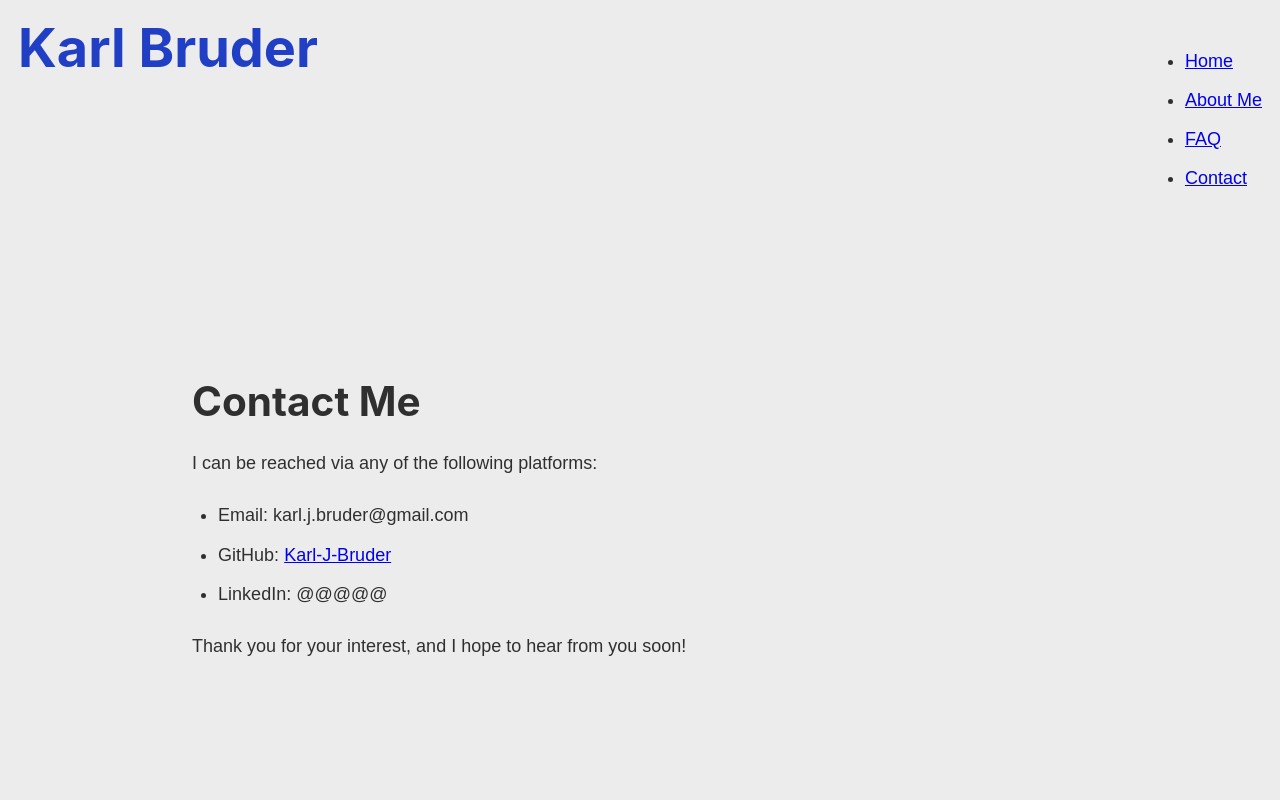
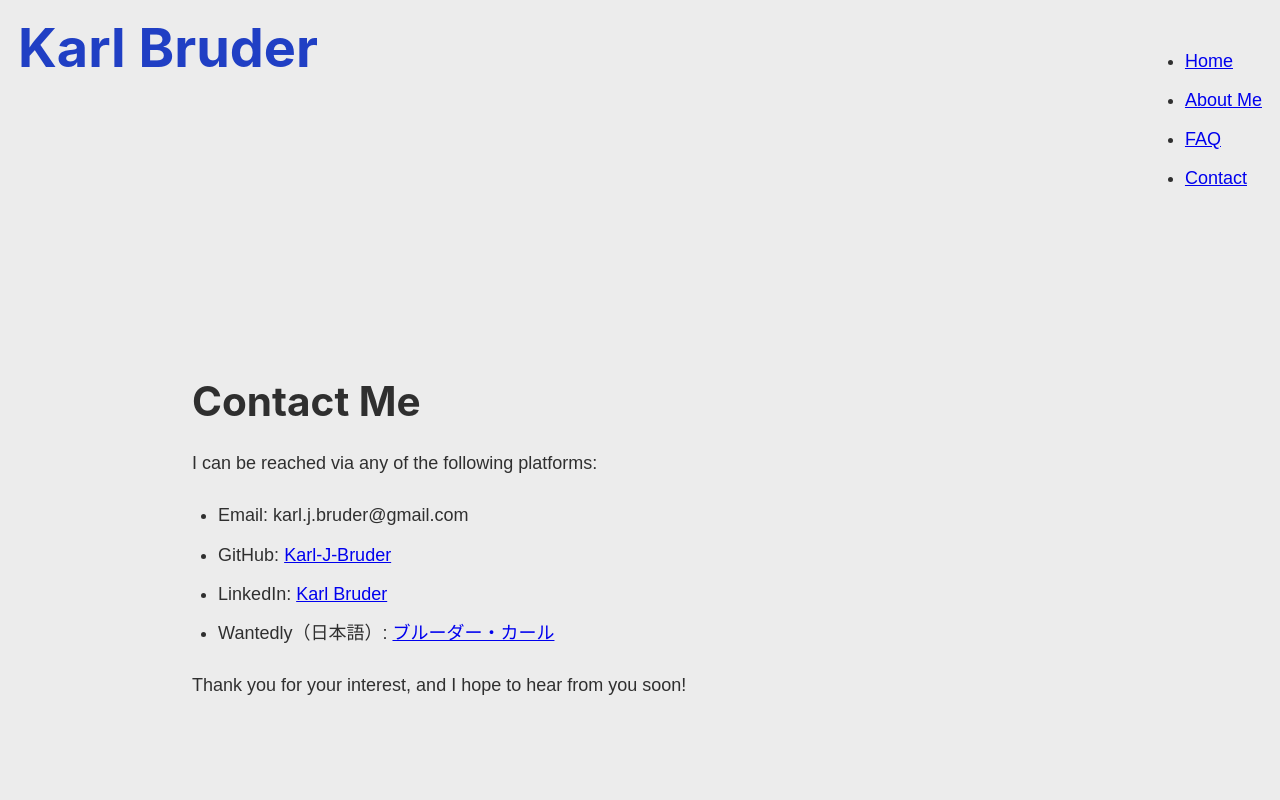
Before and after one commit to Karl-J-Bruder/portfolio-site, a Gatsby site: page /contact in a window 1280 px wide. Shown: the top 800 px of the page. Built offline with nearby package versions, Linux system fonts and the light colour scheme; Gatsby itself is replaced by a stand-in of ours.

Commit message:
Added new contact details

```diff
--- a/src/pages/contact.js
+++ b/src/pages/contact.js
@@ -14,7 +14,8 @@ const ContactPage = () => {
                     <ul>
                         <li>Email: karl.j.bruder@gmail.com</li>
                         <li>GitHub: <a href="https://github.com/Karl-J-Bruder" target="_blank" rel="noreferrer">Karl-J-Bruder</a></li>
-                        <li>LinkedIn: @@@@@</li>
+                        <li>LinkedIn: <a href="https://www.linkedin.com/in/karl-bruder-a0b1a11a9/" target="_blank" rel="noreferrer">Karl Bruder</a></li>
+                        <li>Wantedly（日本語）: <a href="https://www.wantedly.com/users/138073753" target="_blank" rel="noreferrer">ブルーダー・カール</a></li>
                     </ul>
                     <p>Thank you for your interest, and I hope to hear from you soon!</p>
                 </div>
```
